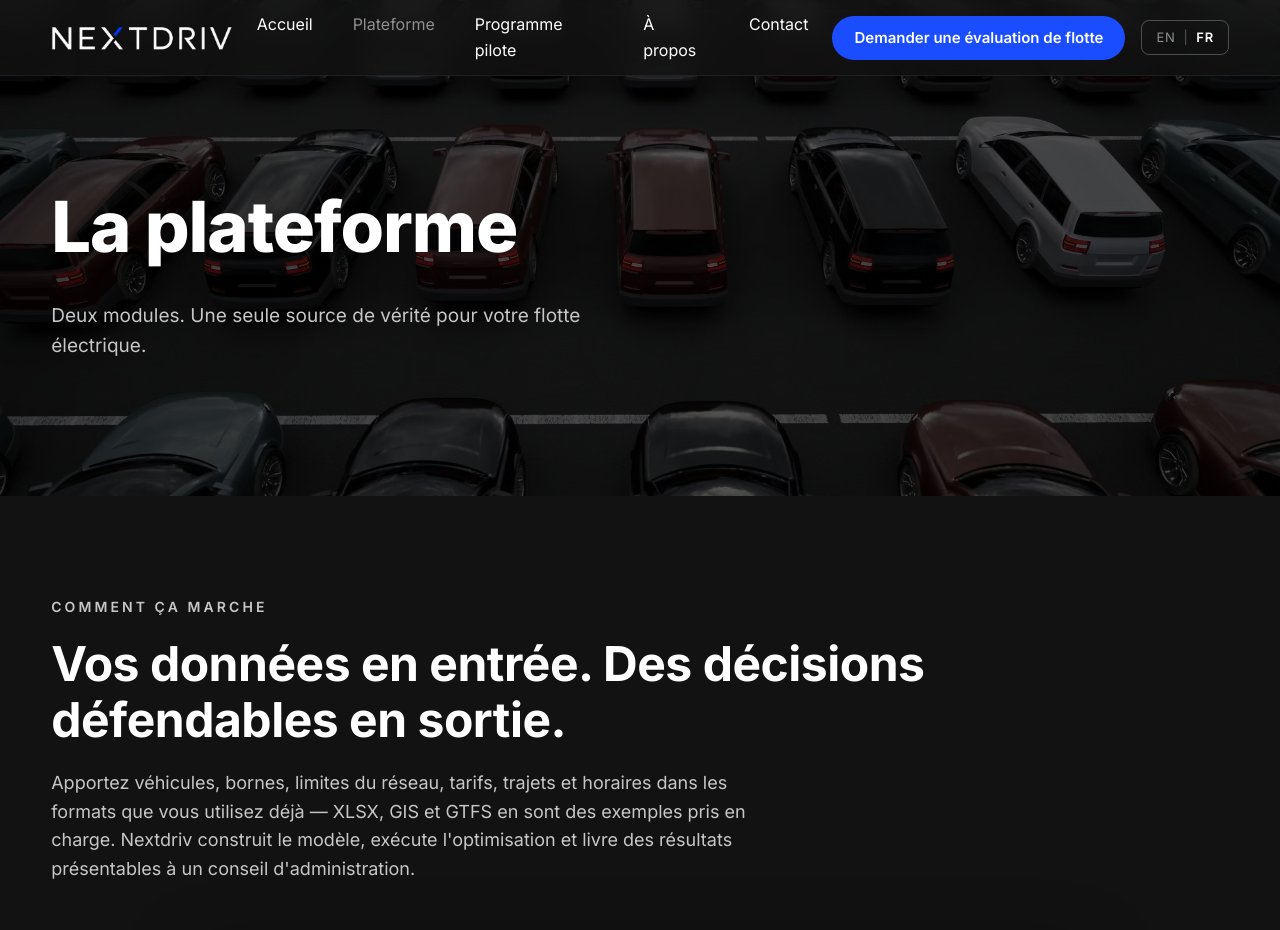
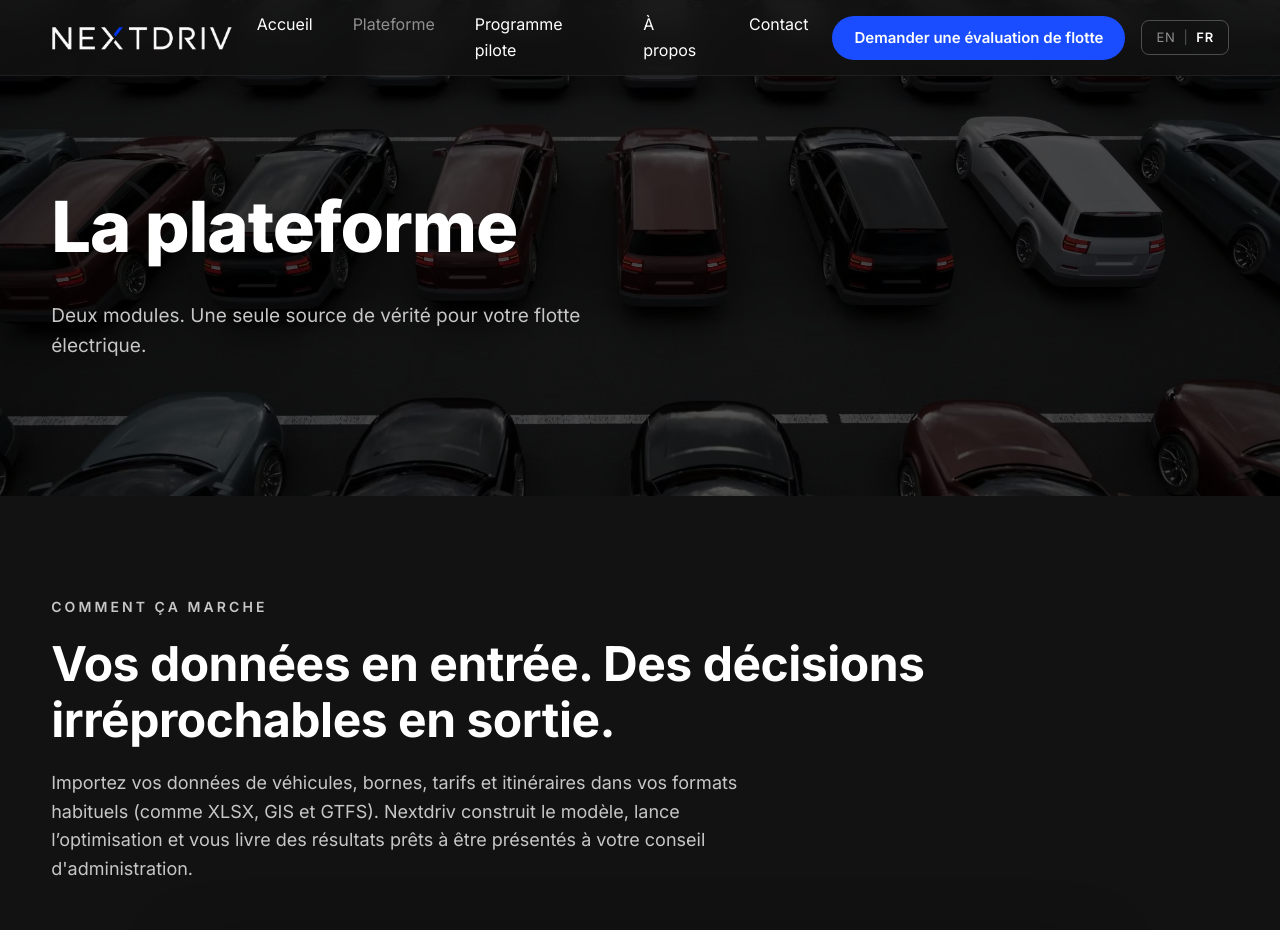
Before and after one commit to jmanzolli/Nextdriv_website, a plain HTML site: page fr/solutions.html in a window 1280 px wide. Shown: the top 930 px of the page. Drawn offline with Linux system fonts and the light colour scheme.

Commit message:
Translations for the platform page in french and re writes in english

```diff
--- a/fr/solutions.html
+++ b/fr/solutions.html
@@ -63,8 +63,8 @@
   <section class="reveal sec-laptop">
     <div class="container">
       <p class="kicker">Comment ça marche</p>
-      <h2 class="section-title">Vos données en entrée. Des décisions défendables en sortie.</h2>
-      <p class="section-sub">Apportez véhicules, bornes, limites du réseau, tarifs, trajets et horaires dans les formats que vous utilisez déjà &mdash; XLSX, GIS et GTFS en sont des exemples pris en charge. Nextdriv construit le modèle, exécute l'optimisation et livre des résultats présentables à un conseil d'administration.</p>
+      <h2 class="section-title">Vos données en entrée. Des décisions irréprochables en sortie.</h2>
+      <p class="section-sub">Importez vos données de véhicules, bornes, tarifs et itinéraires dans vos formats habituels (comme XLSX, GIS et GTFS). Nextdriv construit le modèle, lance l’optimisation et vous livre des résultats prêts à être présentés à votre conseil d'administration.</p>
       <div class="laptop reveal">
         <div class="laptop-screen">
           <div class="slides" data-slideshow>
```
Also changed, not shown: solutions.html (+1 -1 lines).
